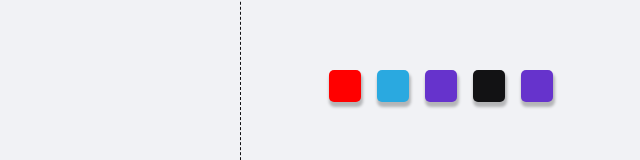
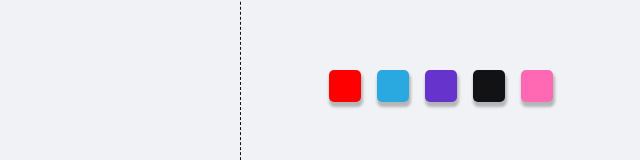
Before and after one commit to r3nanp/drawing, a React (Vite) app: page / in a window 1280 px wide. Shown: the part 309-469 px from the top of the page, without its empty margins (640-1280 px from the left). Built offline with nearby package versions, Linux system fonts and the light colour scheme.

Commit message:
feat: add colors

```diff
--- a/src/components/PaintingDashboard/index.tsx
+++ b/src/components/PaintingDashboard/index.tsx
@@ -17,7 +17,7 @@ export const PaintingDashboard = () => {
         <button onClick={() => changeColor('#2aa9e0')}></button>
         <button onClick={() => changeColor('#6633cc')}></button>
         <button onClick={() => changeColor('black')}></button>
-        <button onClick={() => changeColor('pink')}></button>
+        <button onClick={() => changeColor('#FF69B4')}></button>
       </S.Dashboard>
       <div className="clear">
         <button className="clear-canvas" onClick={clearCanvas}>
--- a/src/components/PaintingDashboard/styles.ts
+++ b/src/components/PaintingDashboard/styles.ts
@@ -88,7 +88,7 @@ export const Dashboard = styled.div`
       }
 
       &:nth-child(5) {
-      background: ${theme.colors.purple};
+        background: ${theme.colors.pink};
       }
     `}
   }
```
Also changed, not shown: src/hooks/useDraw.ts (line endings or trailing spaces). Lines whose indentation alone changed are shown as unchanged.
